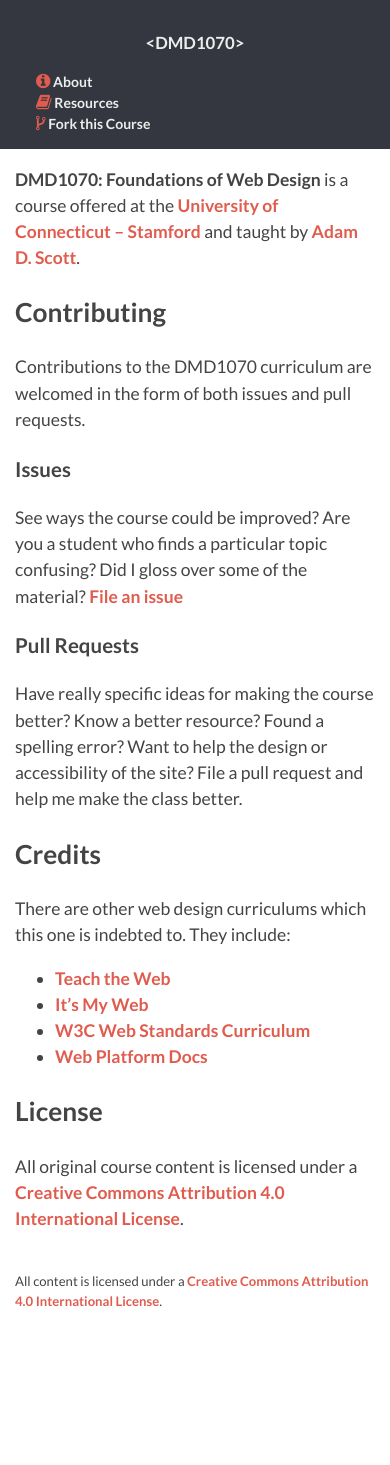
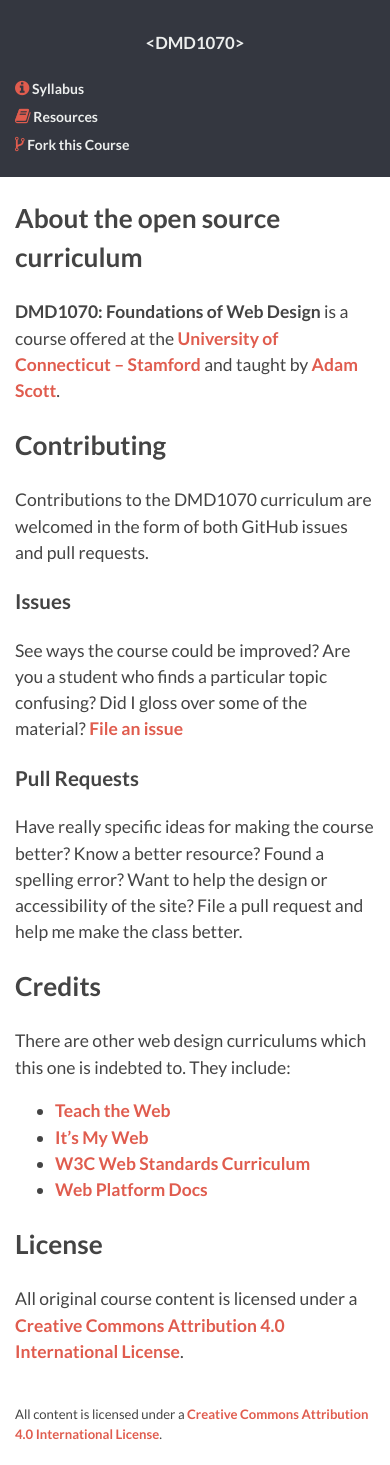
Before and after one commit to DMD1070/DMD1070.github.io, a Jekyll site: the page built from syllabus.md, in a window 390 px wide. Built offline with Jekyll 4.4.1, drawn with Linux system fonts in a browser that asks for light colours; Markdown is read by kramdown in place of the engine named in the settings; before the commit the page ends 1332 px from its top, so only the background shows below that.

Commit message:
add syllabus page

```diff
--- a/_includes/header.html
+++ b/_includes/header.html
@@ -2,7 +2,7 @@
     <h1 class="site-title"><a class="header-link" href="/"><span class="site_name">&#60;{{ site.theme.name }}&#62;</span><span class="subtitle"> Fundamentals of Web Design</span></a></h1>
     <nav class="site-nav">
       <ul class="nav-list">
-        <li><a href="/about"><span class="fa fa-info-circle"></span> About</a></li>
+        <li><a href="/syllabus"><span class="fa fa-info-circle"></span> Syllabus</a></li>
         <li><a href="/resources"><span class="fa fa-book"></span> Resources</a></li>
         <li><a href="https://github.com/DMD1070/DMD1070.github.io"><span class="fa fa-code-fork"></span> Fork this Course</a></li>
       </ul>
--- a/about.md
+++ b/syllabus.md
@@ -3,11 +3,13 @@
 title: About
 ---
 
-**DMD1070: Foundations of Web Design** is a course offered at the [University of Connecticut – Stamford](http://stamford.uconn.edu/) and taught by [Adam D. Scott](http://adamdscott.com/).
+## About the open source curriculum
+
+**DMD1070: Foundations of Web Design** is a course offered at the [University of Connecticut – Stamford](http://stamford.uconn.edu/) and taught by [Adam Scott](http://adamscott.website).
 
 ## Contributing
 
-Contributions to the DMD1070 curriculum are welcomed in the form of both issues and pull requests.
+Contributions to the DMD1070 curriculum are welcomed in the form of both GitHub issues and pull requests.
 
 ### Issues
 
```
Also changed, not shown: _includes/css/custom.css (+7 -2 lines).
